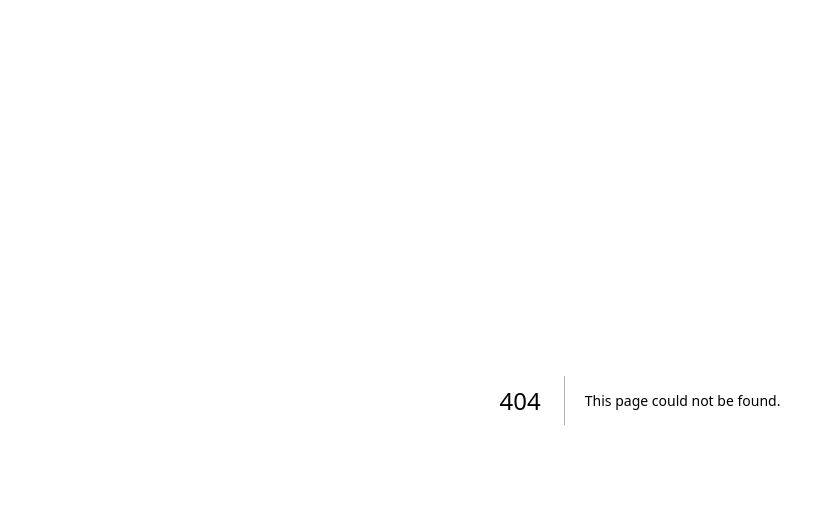
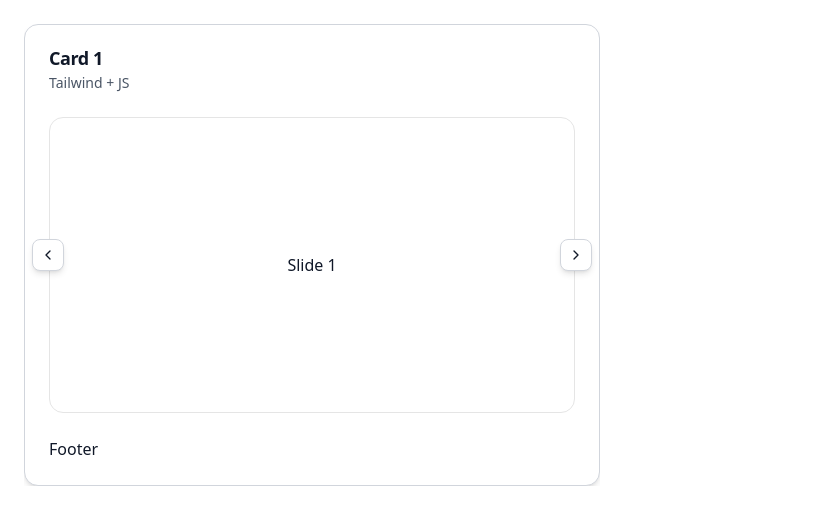
Before and after one commit to nootsquared/hacktx, a Next.js app in the folder my-app/: page /carousel in a window 1280 px wide. Before the commit this address had no page. Shown: the top 524 px of the page, without its empty margins (0-819 px from the left). Built offline with nearby package versions, Linux system fonts and the light colour scheme.

Commit message:
Add Carousel

```diff
--- a/my-app/package.json
+++ b/my-app/package.json
@@ -12,6 +12,7 @@
     "@heroicons/react": "^2.2.0",
     "class-variance-authority": "^0.7.1",
     "clsx": "^2.1.1",
+    "embla-carousel-react": "^8.6.0",
     "heroicons": "^2.2.0",
     "lucide-react": "^0.546.0",
     "next": "15.5.6",
--- /dev/null
+++ b/my-app/src/app/carousel/page.js
@@ -0,0 +1,42 @@
+"use client"
+
+import {
+  Carousel, CarouselContent, CarouselItem, CarouselPrevious, CarouselNext
+} from "../components/ui/carousel"
+import {
+  Card, CardHeader, CardTitle, CardDescription, CardContent, CardFooter
+} from "../components/ui/card"
+
+export default function Page() {
+  const items = [1,2,3,4,5]
+
+  return (
+    <main className="p-6">
+      <div className="max-w-xl">
+        <Carousel opts={{ align: "start", loop: true }}>
+          <CarouselContent className="-ml-4">
+            {items.map(n => (
+              <CarouselItem key={n} className="pl-4">
+                <Card>
+                  <CardHeader>
+                    <CardTitle>Card {n}</CardTitle>
+                    <CardDescription>Tailwind + JS</CardDescription>
+                  </CardHeader>
+                  <CardContent>
+                    <div className="aspect-video grid place-items-center rounded-xl border">
+                      Slide {n}
+                    </div>
+                  </CardContent>
+                  <CardFooter>Footer</CardFooter>
+                </Card>
+              </CarouselItem>
+            ))}
+          </CarouselContent>
+
+          <CarouselPrevious />
+          <CarouselNext />
+        </Carousel>
+      </div>
+    </main>
+  )
+}
--- /dev/null
+++ b/my-app/src/app/components/ui/card.js
@@ -0,0 +1,26 @@
+"use client"
+import React from "react"
+
+export function Card({ className = "", ...props }) {
+  return <div className={`rounded-xl border border-gray-300 bg-white text-gray-900 shadow-md ${className}`} {...props} />
+}
+
+export function CardHeader({ className = "", ...props }) {
+  return <div className={`flex flex-col space-y-1.5 p-6 ${className}`} {...props} />
+}
+
+export function CardTitle({ as: Tag = "h3", className = "", ...props }) {
+  return <Tag className={`text-lg font-semibold leading-none tracking-tight text-gray-900 ${className}`} {...props} />
+}
+
+export function CardDescription({ as: Tag = "p", className = "", ...props }) {
+  return <Tag className={`text-sm text-gray-600 ${className}`} {...props} />
+}
+
+export function CardContent({ className = "", ...props }) {
+  return <div className={`p-6 pt-0 ${className}`} {...props} />
+}
+
+export function CardFooter({ className = "", ...props }) {
+  return <div className={`flex items-center p-6 pt-0 ${className}`} {...props} />
+}
--- /dev/null
+++ b/my-app/src/app/components/ui/carousel.js
@@ -0,0 +1,118 @@
+"use client"
+import React, { useEffect, useState, useContext, createContext } from "react"
+import useEmblaCarousel from "embla-carousel-react"
+import { ChevronLeft, ChevronRight } from "lucide-react"
+
+const CarouselCtx = createContext(null)
+export function useCarousel() {
+  const ctx = useContext(CarouselCtx)
+  if (!ctx) throw new Error("useCarousel must be used within <Carousel />")
+  return ctx
+}
+
+export function Carousel({
+  opts = { align: "start", loop: true },
+  plugins = [],
+  orientation = "horizontal",
+  setApi,
+  className = "",
+  children,
+  ...rest
+}) {
+  const axis = orientation === "vertical" ? "y" : "x"
+  const [viewportRef, api] = useEmblaCarousel({ axis, ...opts }, plugins)
+
+  useEffect(() => { if (setApi && api) setApi(api) }, [api, setApi])
+
+  return (
+    <CarouselCtx.Provider value={{ viewportRef, api, orientation }}>
+      <div className={`relative ${className}`} aria-roledescription="carousel" {...rest}>
+        {children}
+      </div>
+    </CarouselCtx.Provider>
+  )
+}
+
+export function CarouselContent({ className = "", children, ...rest }) {
+  const { viewportRef, orientation } = useCarousel()
+  const trackDir = orientation === "vertical" ? "flex-col" : "flex-row"
+
+  return (
+    <div className="overflow-hidden" ref={viewportRef}>
+      <div className={`flex ${trackDir} -ml-4 ${className}`} {...rest}>
+        {children}
+      </div>
+    </div>
+  )
+}
+
+export function CarouselItem({ className = "", children, ...rest }) {
+  return (
+    <div
+      className={`min-w-0 shrink-0 grow-0 basis-full pl-4 ${className}`}
+      role="group"
+      aria-roledescription="slide"
+      {...rest}
+    >
+      {children}
+    </div>
+  )
+}
+
+function Arrow({ side, onClick, disabled, className = "", ...rest }) {
+  return (
+    <button
+      type="button"
+      aria-label={side === "left" ? "Previous slide" : "Next slide"}
+      onClick={onClick}
+      disabled={disabled}
+      className={`absolute top-1/2 -translate-y-1/2 z-10 inline-flex h-8 w-8 items-center justify-center rounded-md border border-gray-300 bg-white text-gray-900 shadow-md disabled:opacity-50 disabled:cursor-not-allowed cursor-pointer hover:bg-gray-100 hover:scale-110 transition-all duration-200 active:scale-95 ${side === "left" ? "left-2" : "right-2"} ${className}`}
+      {...rest}
+    >
+      {side === "left" ? <ChevronLeft className="h-4 w-4" /> : <ChevronRight className="h-4 w-4" />}
+      <span className="sr-only">{side === "left" ? "Previous slide" : "Next slide"}</span>
+    </button>
+  )
+}
+
+export function CarouselPrevious(props) {
+  const { api } = useCarousel()
+  const [disabled, setDisabled] = useState(true)
+  const [mounted, setMounted] = useState(false)
+
+  useEffect(() => {
+    setMounted(true)
+  }, [])
+
+  useEffect(() => {
+    if (!api) return
+    const onSelect = () => setDisabled(!api.canScrollPrev())
+    api.on("select", onSelect); onSelect()
+    return () => api.off("select", onSelect)
+  }, [api])
+
+  if (!mounted) return null
+
+  return <Arrow side="left" disabled={disabled} onClick={() => api && api.scrollPrev()} {...props} />
+}
+
+export function CarouselNext(props) {
+  const { api } = useCarousel()
+  const [disabled, setDisabled] = useState(true)
+  const [mounted, setMounted] = useState(false)
+
+  useEffect(() => {
+    setMounted(true)
+  }, [])
+
+  useEffect(() => {
+    if (!api) return
+    const onSelect = () => setDisabled(!api.canScrollNext())
+    api.on("select", onSelect); onSelect()
+    return () => api.off("select", onSelect)
+  }, [api])
+
+  if (!mounted) return null
+
+  return <Arrow side="right" disabled={disabled} onClick={() => api && api.scrollNext()} {...props} />
+}
```
Also changed, not shown: 2 other files (tests, documents, lock files or other folders).
